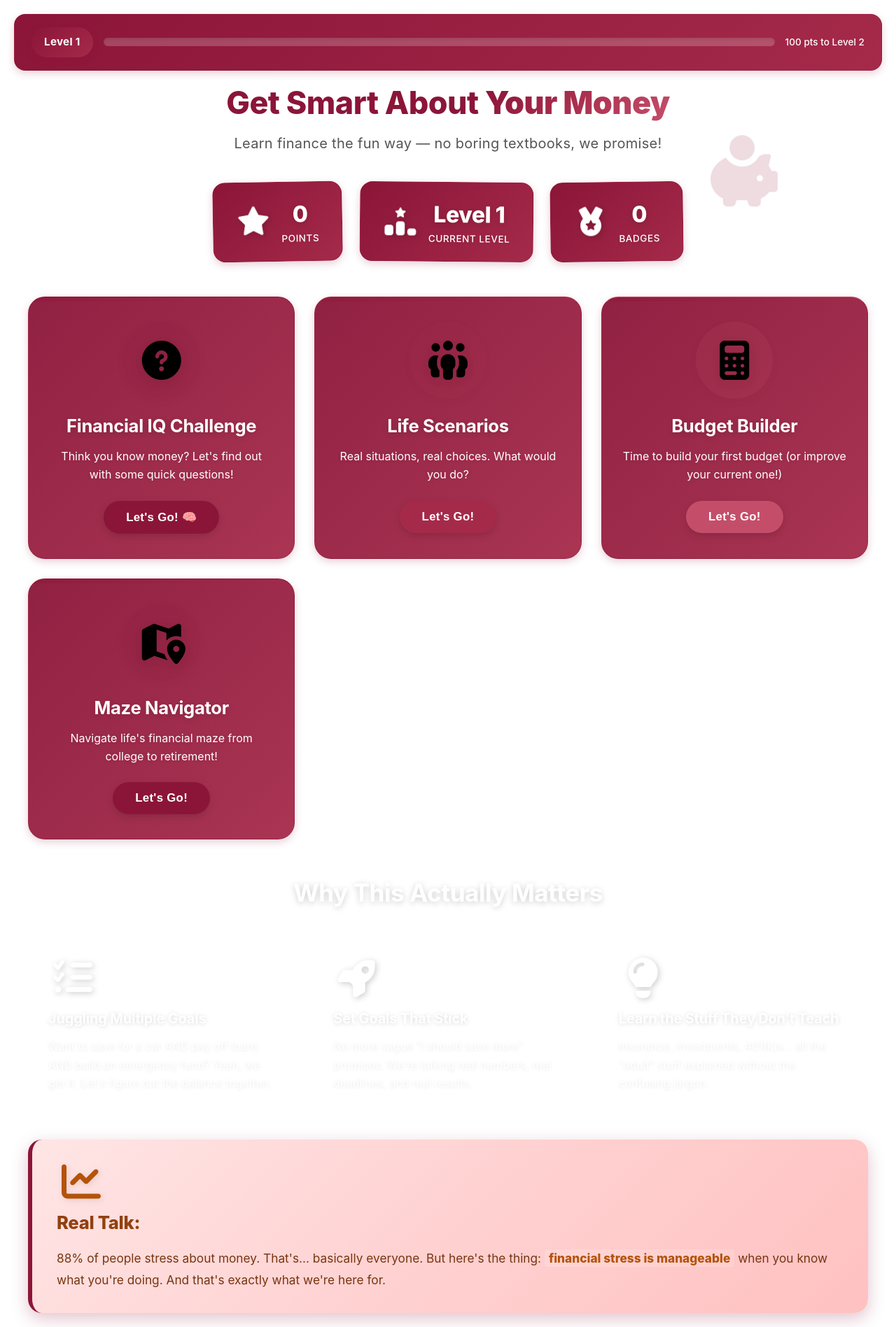
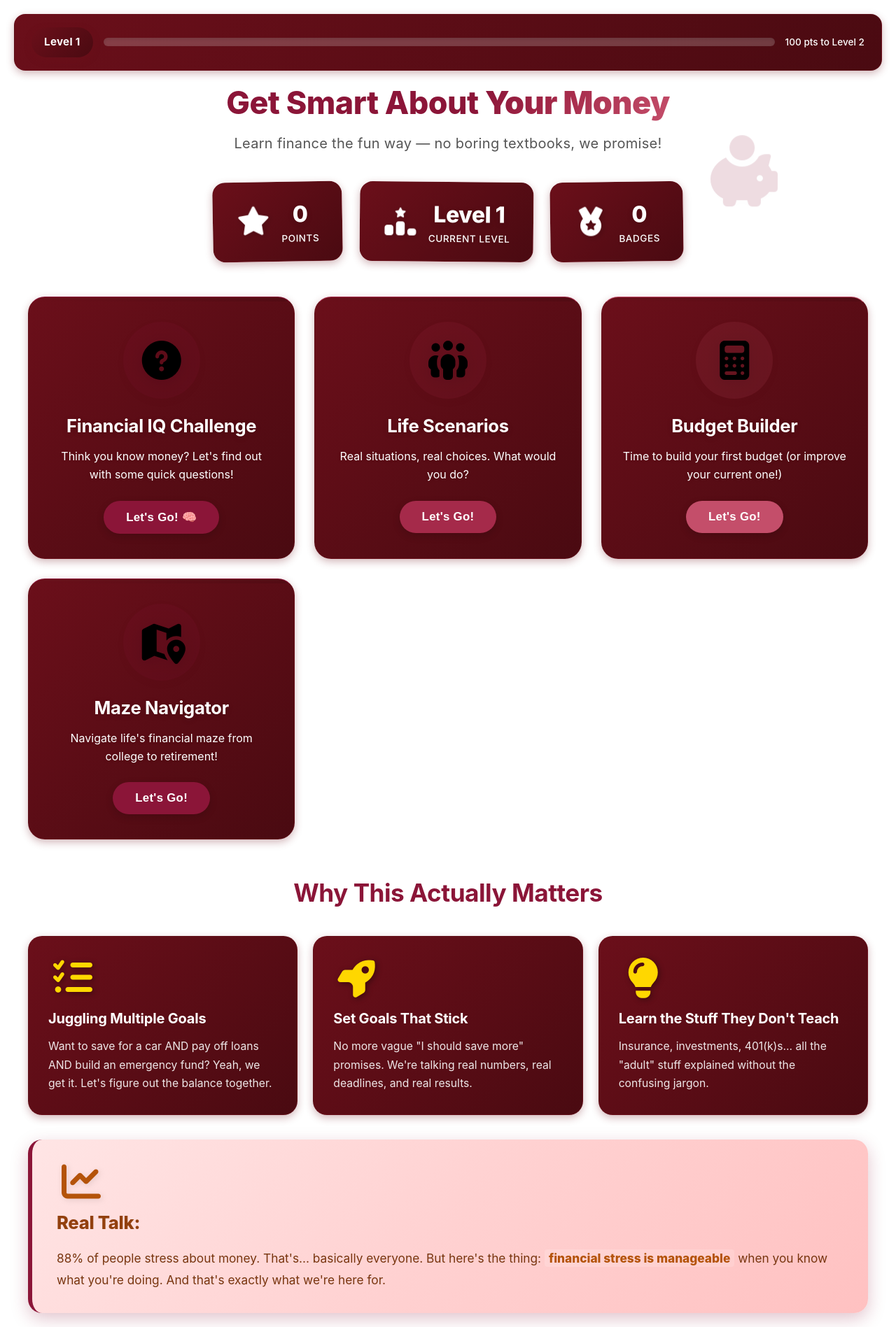
Before and after one commit to mohnish-dev/bulldawg_hackers, a React (Vite) app: page / in a window 1280 px wide. Shown: the whole page at 70% size. Built offline with nearby package versions, Linux system fonts and the light colour scheme.

Commit message:
Fix 'Why This Actually Matters' section visibility and apply glossy dark maroon color scheme

```diff
--- a/src/components/FinancialWellness/FinancialWellness.css
+++ b/src/components/FinancialWellness/FinancialWellness.css
@@ -30,12 +30,12 @@
 
 /* Progress Tracker */
 .progress-tracker {
-  background: linear-gradient(135deg, #8B1538 0%, #A52A4A 100%);
+  background: linear-gradient(135deg, #6b0f1a 0%, #4a0a11 100%);
   border-radius: 16px;
   padding: 18px 24px;
   margin-bottom: 20px;
-  box-shadow: 0 4px 12px rgba(139, 21, 56, 0.2);
-  border: 1px solid rgba(139, 21, 56, 0.3);
+  box-shadow: 0 4px 12px rgba(107, 15, 26, 0.3);
+  border: 1px solid rgba(107, 15, 26, 0.5);
 }
 
 .tracker-content {
@@ -53,13 +53,13 @@
 }
 
 .level-badge {
-  background: linear-gradient(135deg, #8B1538, #A52A4A);
+  background: linear-gradient(135deg, #6b0f1a 0%, #4a0a11 100%);
   color: white;
   padding: 10px 18px;
   border-radius: 24px;
   font-weight: 700;
   white-space: nowrap;
-  box-shadow: 0 4px 10px rgba(139, 21, 56, 0.4);
+  box-shadow: 0 4px 10px rgba(107, 15, 26, 0.5);
   letter-spacing: 0.3px;
   font-size: 0.95rem;
 }
@@ -153,15 +153,15 @@
 }
 
 .stat-item {
-  background: linear-gradient(135deg, #8B1538 0%, #A52A4A 100%);
+  background: linear-gradient(135deg, #6b0f1a 0%, #4a0a11 100%);
   padding: 22px 32px;
   border-radius: 18px;
   display: flex;
   align-items: center;
   gap: 15px;
-  box-shadow: 0 4px 12px rgba(139, 21, 56, 0.2);
+  box-shadow: 0 4px 12px rgba(107, 15, 26, 0.3);
   transition: all 0.3s cubic-bezier(0.4, 0, 0.2, 1);
-  border: 1px solid rgba(139, 21, 56, 0.3);
+  border: 1px solid rgba(107, 15, 26, 0.5);
 }
 
 .stat-item-1 {
@@ -226,17 +226,17 @@
 }
 
 .module-card {
-  background: linear-gradient(135deg, rgba(139, 21, 56, 0.95) 0%, rgba(165, 42, 74, 0.95) 100%);
+  background: linear-gradient(135deg, #6b0f1a 0%, #4a0a11 100%);
   border-radius: 24px;
   padding: 35px 30px;
   text-align: center;
   transition: all 0.4s cubic-bezier(0.4, 0, 0.2, 1);
   cursor: pointer;
   border-top: 6px solid;
-  box-shadow: 0 4px 12px rgba(139, 21, 56, 0.2);
+  box-shadow: 0 4px 12px rgba(107, 15, 26, 0.3);
   position: relative;
   overflow: hidden;
-  border: 1px solid rgba(139, 21, 56, 0.3);
+  border: 1px solid rgba(107, 15, 26, 0.5);
 }
 
 .module-card::before {
@@ -252,7 +252,7 @@
 
 .module-card:hover {
   transform: translateY(-12px) scale(1.02);
-  box-shadow: 0 16px 40px rgba(139, 21, 56, 0.35);
+  box-shadow: 0 16px 40px rgba(107, 15, 26, 0.5);
 }
 
 .module-icon {
@@ -336,12 +336,11 @@
 
 .info-section h2 {
   text-align: center;
-  color: #ffffff;
+  color: #8B1538;
   font-size: 2.2rem;
   margin-bottom: 35px;
   font-weight: 700;
   letter-spacing: -0.5px;
-  text-shadow: 0 2px 10px rgba(0, 0, 0, 0.2);
 }
 
 .info-cards {
@@ -352,21 +351,20 @@
 }
 
 .info-card {
-  background: rgba(255, 255, 255, 0.08);
+  background: linear-gradient(135deg, #6b0f1a 0%, #4a0a11 100%);
   border-radius: 20px;
   padding: 30px 28px;
   text-align: left;
   transition: all 0.3s ease;
-  box-shadow: none;
-  border-left: 4px solid rgba(107, 114, 128, 0.3);
-  border: 1px solid rgba(255, 255, 255, 0.15);
-  backdrop-filter: blur(20px);
+  box-shadow: 0 4px 12px rgba(107, 15, 26, 0.3);
+  border-left: 4px solid rgba(255, 215, 0, 0.5);
+  border: 1px solid rgba(107, 15, 26, 0.5);
 }
 
 .info-card:hover {
   transform: translateY(-6px);
-  box-shadow: 0 12px 24px rgba(0, 0, 0, 0.12);
-  border-left-color: #6366f1;
+  box-shadow: 0 12px 24px rgba(107, 15, 26, 0.5);
+  border-left-color: #FFD700;
 }
 
 .info-icon {
@@ -387,9 +385,9 @@
 
 .info-icon-fa {
   font-size: 3.5rem;
-  color: #ffffff;
+  color: #FFD700;
   margin-bottom: 16px;
-  filter: drop-shadow(2px 2px 4px rgba(0, 0, 0, 0.2));
+  filter: drop-shadow(2px 2px 4px rgba(0, 0, 0, 0.4));
   transition: transform 0.3s ease;
 }
 
@@ -407,14 +405,12 @@
   color: #ffffff;
   font-weight: 700;
   letter-spacing: -0.2px;
-  text-shadow: 0 1px 6px rgba(0, 0, 0, 0.15);
 }
 
 .info-card p {
-  color: #ffffff;
+  color: rgba(255, 255, 255, 0.9);
   line-height: 1.7;
   font-size: 0.98rem;
-  text-shadow: 0 1px 4px rgba(0, 0, 0, 0.1);
 }
 
 .info-callout {
@@ -492,15 +488,15 @@
 .budget-container {
   max-width: 900px;
   margin: 0 auto;
-  background: linear-gradient(135deg, rgba(139, 21, 56, 0.95) 0%, rgba(165, 42, 74, 0.95) 100%);
+  background: linear-gradient(135deg, #6b0f1a 0%, #4a0a11 100%);
   border-radius: 20px;
   padding: 30px;
   min-height: 80vh;
   animation: fadeIn 0.5s ease;
   position: relative;
   overflow: hidden;
-  box-shadow: 0 4px 12px rgba(139, 21, 56, 0.2);
-  border: 1px solid rgba(139, 21, 56, 0.3);
+  box-shadow: 0 4px 12px rgba(107, 15, 26, 0.3);
+  border: 1px solid rgba(107, 15, 26, 0.5);
 }
 
 /* Header Styles */
@@ -2043,21 +2039,21 @@
 }
 
 .stat-box {
-  background: linear-gradient(135deg, #8B1538 0%, #A52A4A 100%);
-  border: 2px solid rgba(139, 21, 56, 0.4);
+  background: linear-gradient(135deg, #6b0f1a 0%, #4a0a11 100%);
+  border: 2px solid rgba(107, 15, 26, 0.6);
   border-radius: 16px;
   padding: 15px 25px;
   display: flex;
   align-items: center;
   gap: 15px;
-  box-shadow: 0 4px 12px rgba(139, 21, 56, 0.2);
+  box-shadow: 0 4px 12px rgba(107, 15, 26, 0.3);
   transition: all 0.3s ease;
 }
 
 .stat-box:hover {
   transform: translateY(-5px);
-  background: linear-gradient(135deg, #A52A4A 0%, #C44E6A 100%);
-  border-color: rgba(196, 78, 106, 0.5);
+  background: linear-gradient(135deg, #8B1538 0%, #6b0f1a 100%);
+  border-color: rgba(139, 21, 56, 0.7);
 }
 
 .stat-box i {
```
